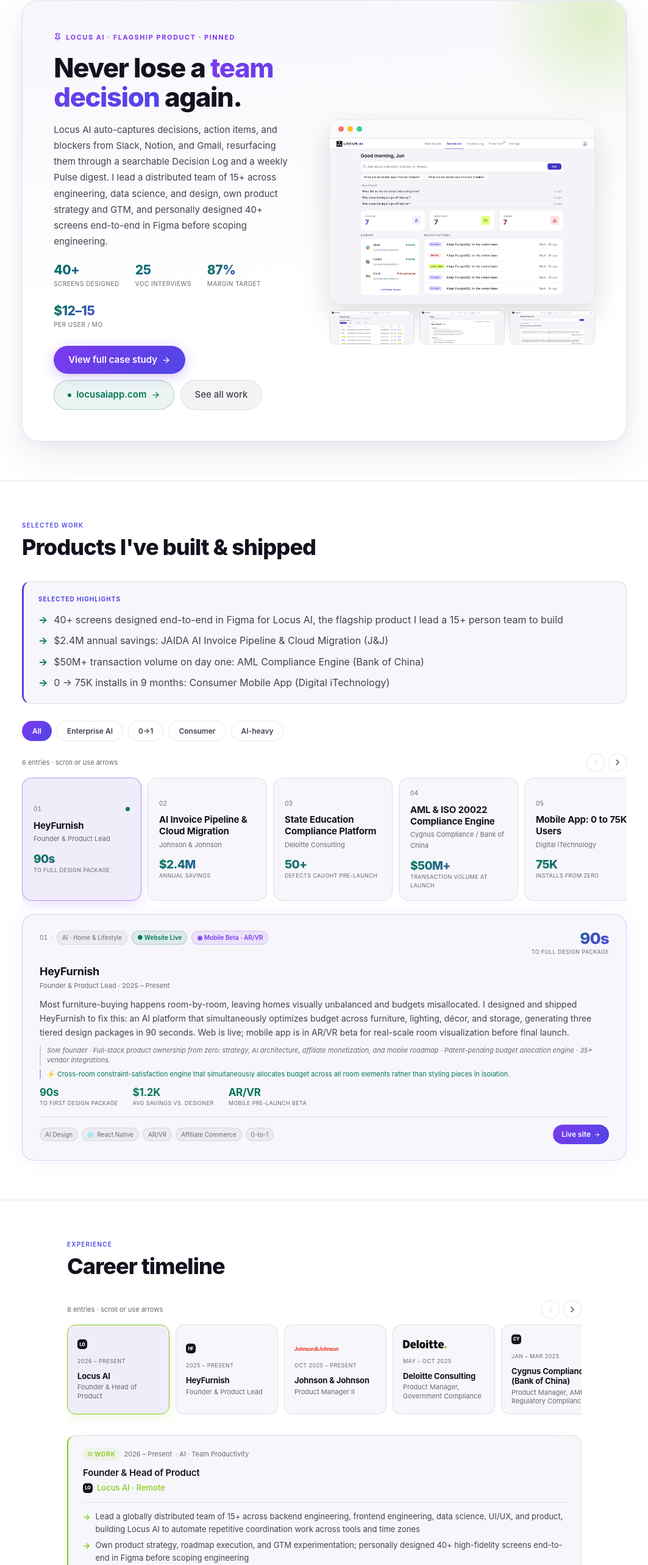
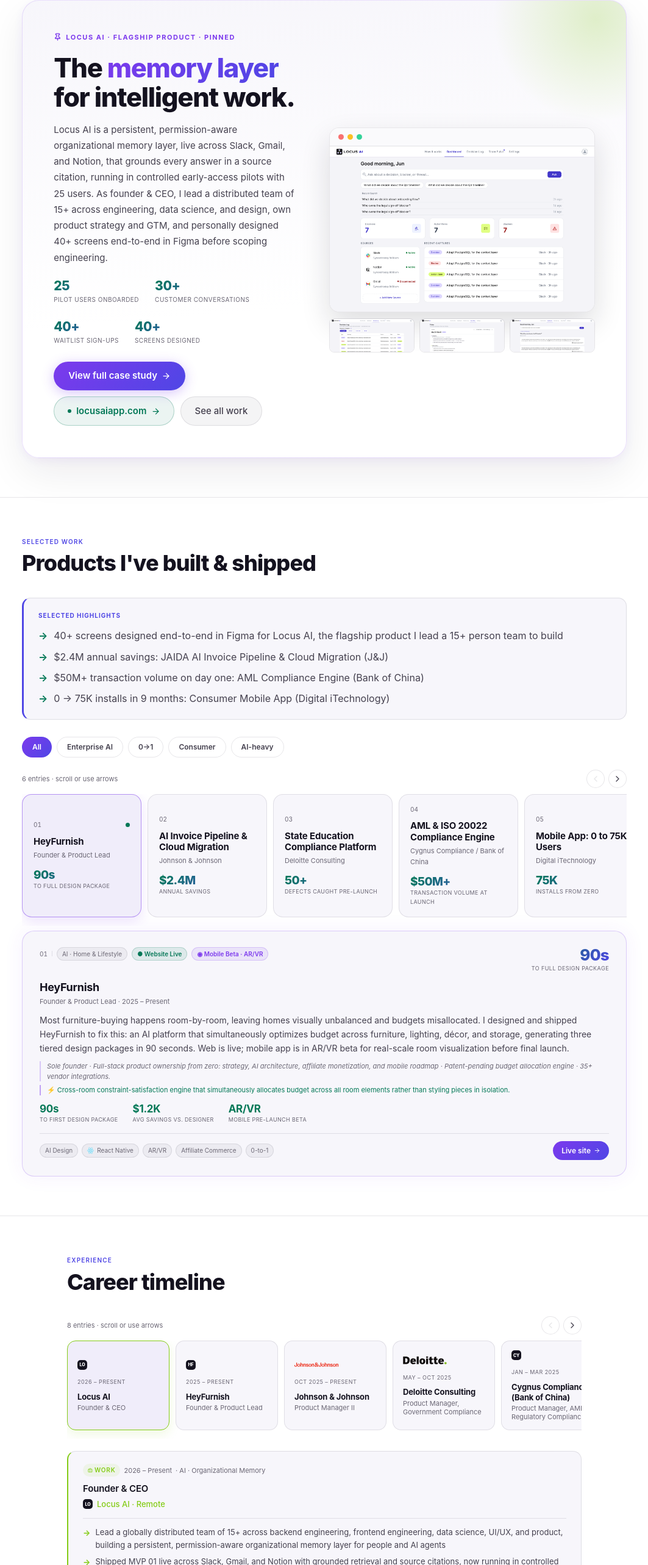
Before and after one commit to shubhamshrivastava11/shubham-portfolio, a React (Vite) app: page / in a window 1280 px wide. Shown: the part 917-3483 px from the top of the page at 61% size, without its empty margins (108-1171 px from the left). Built offline with nearby package versions, Linux system fonts and the light colour scheme.

Commit message:
Reposition Locus AI as organizational memory layer (MVP 01 live, MVP 02 in dev)
Co-Authored-By: Claude Opus 4.8 <noreply@anthropic.com>

```diff
--- a/src/App.jsx
+++ b/src/App.jsx
@@ -281,22 +281,22 @@ const projects = [
   },
   {
     id: 'locus',
-    slug: 'locus', index: '06', tag: 'AI · Team Productivity',
+    slug: 'locus', index: '06', tag: 'AI · Organizational Memory',
     title: 'Locus AI',
-    company: 'Founder & Head of Product · AI PM Bootcamp', period: '2026',
-    heroValue: '3', heroLabel: 'tools unified: Slack, Notion, Gmail',
-    hook: "Teams make dozens of decisions a week scattered across Slack threads and Notion docs, then lose track of why a call was made or who owns the follow-up. Locus AI auto-captures decisions, action items, and blockers as your team communicates, and resurfaces them through a searchable Decision Log and a synthesized weekly Pulse digest every Monday. Core insight validated through a 25-interview structured VoC study scored against 5 hypotheses (30+ customer interviews to date); full product designed end-to-end in Figma while leading a 15+ person team, now live at locusaiapp.com.",
-    scope: 'Founder & Head of Product · leading a distributed team of 15+ · 25-interview VoC study scored (30+ customer interviews to date) · 40+ screens designed in Figma · live at locusaiapp.com.',
-    aiNote: 'Context-aware NLP classifier tags every Slack/Notion/Gmail message as a Decision, Action Item, or Blocker, each one cited back to its source thread.',
+    company: 'Founder & CEO · AI PM Bootcamp', period: '2026',
+    heroValue: '25', heroLabel: 'pilot users, MVP 01 live',
+    hook: "Enterprise AI doesn't just have a retrieval problem, it has a memory and context-continuity problem. Critical workplace context is fragmented across conversations, emails, documents, teams, tools, and time. Locus AI is a persistent, permission-aware organizational memory layer for both people and AI agents. MVP 01 is live across Slack, Gmail, and Notion, with grounded retrieval, source citations, and a Memory Explorer, now running in controlled early-access pilots with 25 users. MVP 02, Memory Intelligence, is in development to track how organizational context evolves: freshness, supersession, conflict detection, and provenance. Validated through 30+ customer conversations, a 40+ sign-up waitlist, and full product designed end-to-end in Figma while leading a 15+ person team.",
+    scope: 'Founder & CEO · leading a distributed team of 15+ · 30+ customer conversations · 25 pilot users onboarded · 40+ waitlist sign-ups · 40+ screens designed in Figma · live at locusaiapp.com.',
+    aiNote: 'Grounded retrieval over Canonical Memory Objects, every answer traced through a Memory → Citation → View Original trust flow back to its source in Slack, Gmail, or Notion.',
     metrics: [
-      { value: '$12–15', label: 'Per user / month' },
-      { value: '4M+',    label: 'Addressable professionals' },
-      { value: '87%',    label: 'Gross margin target' },
+      { value: '30+', label: 'Customer conversations' },
+      { value: '25',  label: 'Pilot users onboarded' },
+      { value: '40+', label: 'Waitlist sign-ups' },
     ],
-    tags: ['Claude API', 'FastAPI', 'Slack API', 'Notion API', 'RAG'],
+    tags: ['Claude API', 'MCP', 'FastAPI', 'Slack API', 'Notion API', 'RAG'],
     url: 'https://locusaiapp.com',
     filters: ['0→1', 'AI-heavy', 'Consumer'],
-    badges: [{ label: '● Website Live', color: '#047857' }, { label: '◇ 40+ Screens in Figma', color: '#7C3AED' }],
+    badges: [{ label: '● MVP 01 Live · Early-Access Pilots', color: '#047857' }, { label: '◇ 40+ Screens in Figma', color: '#7C3AED' }],
     designPreview: {
       hero: '/locus/locus-landing-hero.png',
       heroAlt: 'Locus AI landing page: hero and product dashboard',
@@ -337,21 +337,21 @@ const HIGHLIGHTS = [
 const FILTER_TABS = ['All', 'Enterprise AI', '0→1', 'Consumer', 'AI-heavy'];
 
 const LOCUS_SPOTLIGHT_STATS = [
-  { value: '40+',    label: 'Screens designed' },
-  { value: '25',     label: 'VoC interviews' },
-  { value: '87%',    label: 'Margin target' },
-  { value: '$12–15', label: 'Per user / mo' },
+  { value: '25',  label: 'Pilot users onboarded' },
+  { value: '30+', label: 'Customer conversations' },
+  { value: '40+', label: 'Waitlist sign-ups' },
+  { value: '40+', label: 'Screens designed' },
 ];
 
 /* ── Experience & education ── */
 const timeline = [
-  { type: 'work', period: '2026 – Present', role: 'Founder & Head of Product',
-    org: 'Locus AI', location: 'Remote', domain: 'AI · Team Productivity', accent: '#84CC16', brand: 'locus',
+  { type: 'work', period: '2026 – Present', role: 'Founder & CEO',
+    org: 'Locus AI', location: 'Remote', domain: 'AI · Organizational Memory', accent: '#84CC16', brand: 'locus',
     keyResult: { value: '15+', label: 'Team members led across 5 disciplines' },
     bullets: [
-      'Lead a globally distributed team of 15+ across backend engineering, frontend engineering, data science, UI/UX, and product, building Locus AI to automate repetitive coordination work across tools and time zones',
-      'Own product strategy, roadmap execution, and GTM experimentation; personally designed 40+ high-fidelity screens end-to-end in Figma before scoping engineering',
-      'Conducted 30+ customer interviews to date, including a structured 25-interview study scored against 5 hypotheses, to validate pain points, refine product direction, and shape the MVP',
+      'Lead a globally distributed team of 15+ across backend engineering, frontend engineering, data science, UI/UX, and product, building a persistent, permission-aware organizational memory layer for people and AI agents',
+      'Shipped MVP 01 live across Slack, Gmail, and Notion with grounded retrieval and source citations, now running in controlled early-access pilots with 25 users; MVP 02 (Memory Intelligence) in development',
+      'Conducted 30+ customer conversations, grew a 40+ sign-up early-access waitlist, and personally designed 40+ high-fidelity screens end-to-end in Figma before scoping engineering',
     ]},
   { type: 'work', period: '2025 – Present', role: 'Founder & Product Lead',
     org: 'HeyFurnish', location: 'Remote', domain: 'AI · Home & Lifestyle', accent: '#0F766E', brand: 'heyfurnish',
@@ -738,10 +738,10 @@ export default function App() {
               {/* ── LEFT: story ── */}
               <div style={{ flex: '1 1 380px' }}>
                 <h2 style={{ fontSize: 'clamp(1.75rem,3.4vw,2.75rem)', fontWeight: 800, letterSpacing: '-0.03em', lineHeight: 1.1, color: C.text, marginBottom: '16px' }}>
-                  Never lose a <span style={G}>team decision</span> again.
+                  The <span style={G}>memory layer</span> for intelligent work.
                 </h2>
                 <p style={{ fontSize: '0.9375rem', color: C.muted, lineHeight: 1.75, marginBottom: '22px', maxWidth: '480px' }}>
-                  Locus AI auto-captures decisions, action items, and blockers from Slack, Notion, and Gmail, resurfacing them through a searchable Decision Log and a weekly Pulse digest. I lead a distributed team of 15+ across engineering, data science, and design, own product strategy and GTM, and personally designed 40+ screens end-to-end in Figma before scoping engineering.
+                  Locus AI is a persistent, permission-aware organizational memory layer, live across Slack, Gmail, and Notion, that grounds every answer in a source citation, running in controlled early-access pilots with 25 users. As founder & CEO, I lead a distributed team of 15+ across engineering, data science, and design, own product strategy and GTM, and personally designed 40+ screens end-to-end in Figma before scoping engineering.
                 </p>
 
                 {/* Stat row */}
```
